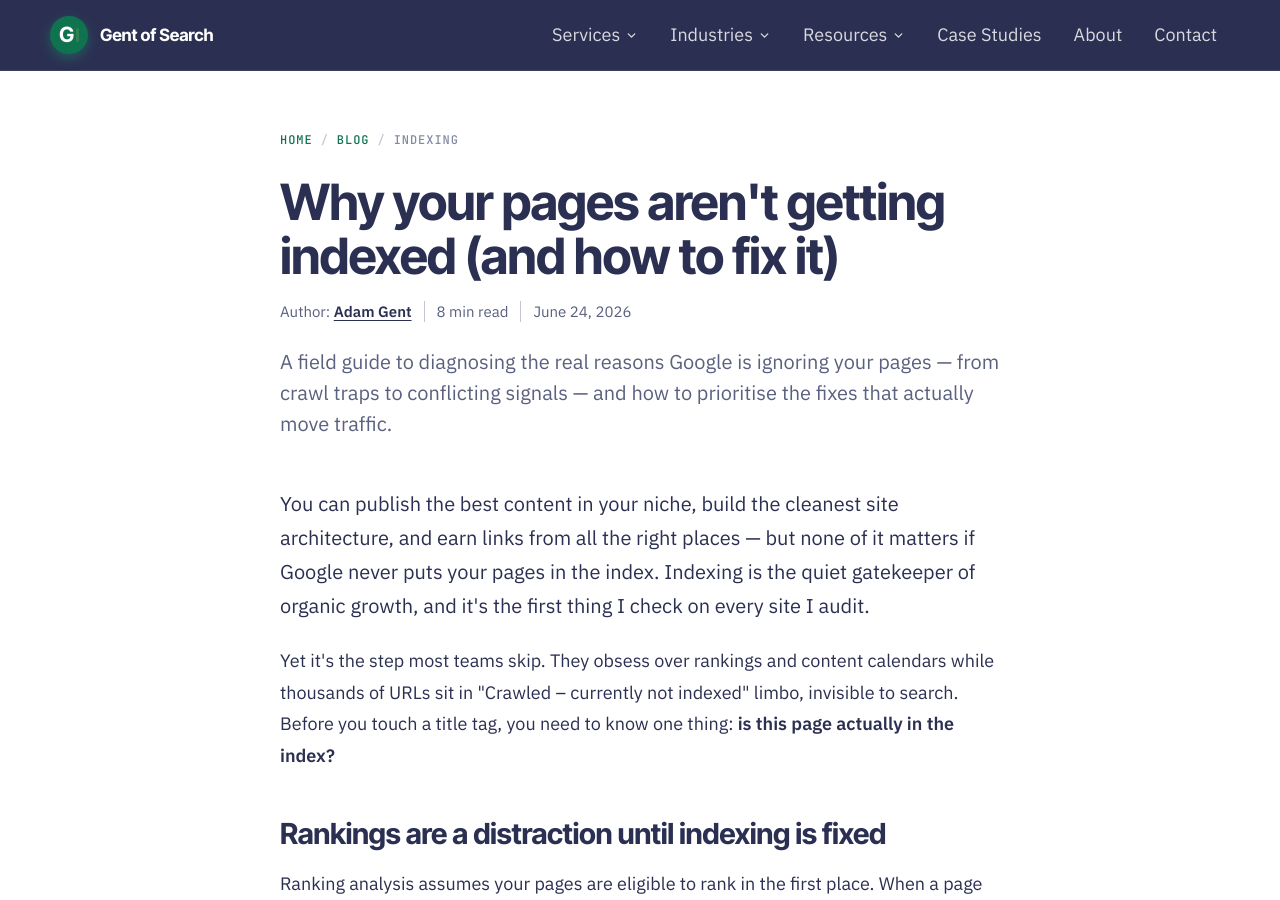
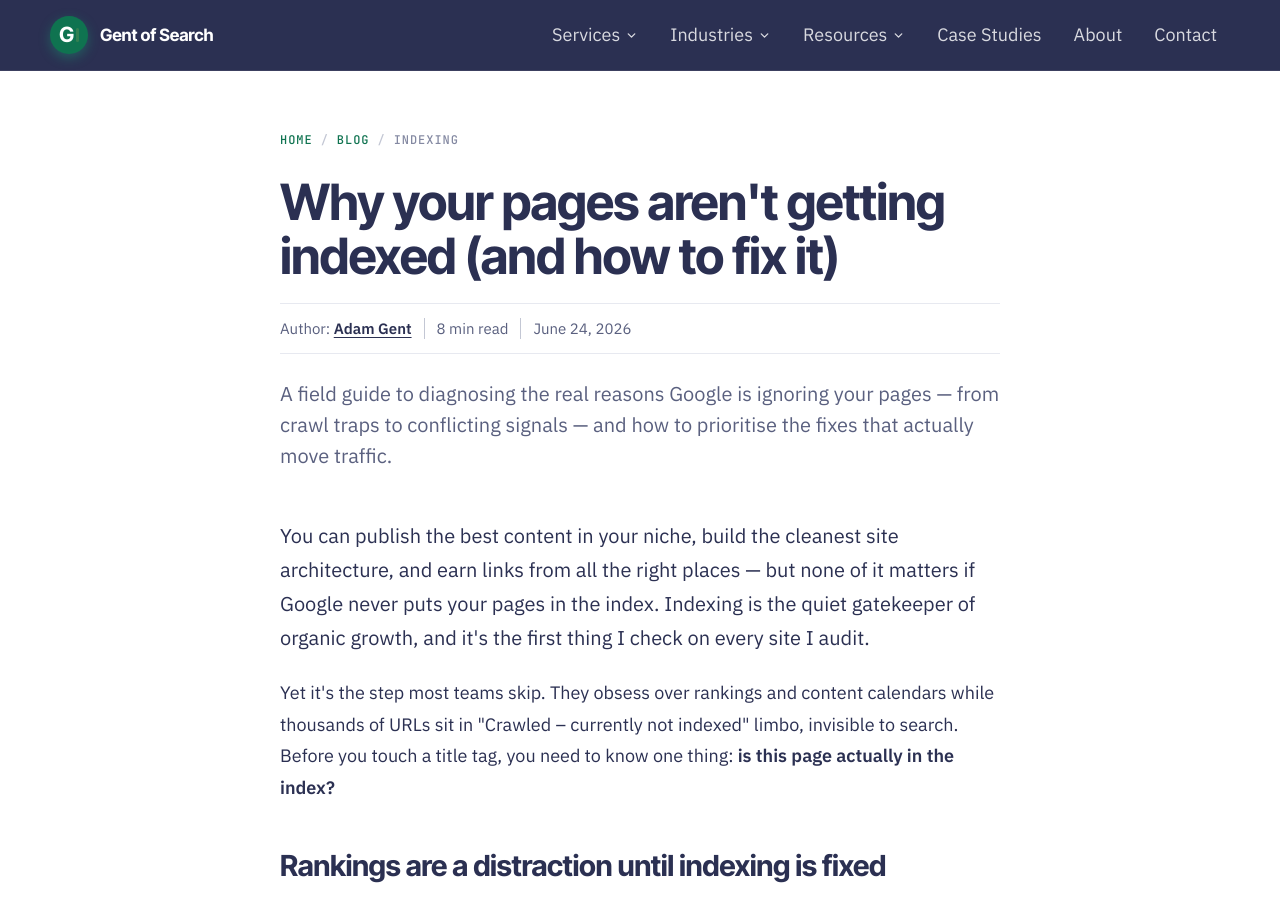
Before and after one commit to Gent-of-Search/gentofsearch.com, a Jekyll site: the page built from _posts/2026-06-24-why-your-pages-arent-getting-indexed.md, in a window 1280 px wide and 900 px high. Built offline with Jekyll 4.4.1, drawn with Linux system fonts in a browser that asks for light colours.

Commit message:
Blog posts: thin rules above and below the meta line
Co-Authored-By: Claude Opus 5.5 <noreply@anthropic.com>

```diff
--- a/_layouts/post.html
+++ b/_layouts/post.html
@@ -12,13 +12,15 @@ nav_active: blog
       <span style="color:#C3C7D4;">/</span>
       {% if page.category %}<span style="color:#8489A2;">{{ page.category }}</span>{% else %}<span style="color:#8489A2;">{{ page.title }}</span>{% endif %}
     </nav>
-    <h1 style="font-family:'Inter Tight',sans-serif; font-weight:700; font-size:clamp(34px,4.8vw,50px); line-height:1.08; letter-spacing:-0.02em; color:#2B3052; margin:0 0 18px;">{{ page.title }}</h1>
-    <div style="overflow:hidden; margin:0 0 24px;">
+    <h1 style="font-family:'Inter Tight',sans-serif; font-weight:700; font-size:clamp(34px,4.8vw,50px); line-height:1.08; letter-spacing:-0.02em; color:#2B3052; margin:0 0 20px;">{{ page.title }}</h1>
+    <div style="padding:14px 0; margin:0 0 24px; border-top:1px solid #E7E9F0; border-bottom:1px solid #E7E9F0;">
+    <div style="overflow:hidden;">
       <div style="display:flex; flex-wrap:wrap; row-gap:6px; margin-left:-25px; font-size:15px; line-height:1.4; color:#5A607F;">
         <span style="padding-left:12px; margin-left:12px; border-left:1px solid #C3C7D4;">Author: <a href="{{ '/about/' | relative_url }}" style="color:#2B3052; font-weight:600; text-decoration:underline; text-underline-offset:3px;">Adam Gent</a></span>
         {% if page.read_time %}<span style="padding-left:12px; margin-left:12px; border-left:1px solid #C3C7D4;">{{ page.read_time }}</span>{% endif %}
         <time datetime="{{ page.date | date: '%Y-%m-%d' }}" style="padding-left:12px; margin-left:12px; border-left:1px solid #C3C7D4;">{{ page.date | date: "%B %-d, %Y" }}</time>
       </div>
+    </div>
     </div>
     <p style="font-size:20px; line-height:1.55; color:#5A607F; margin:0;">{{ page.description }}</p>
   </div>
```
